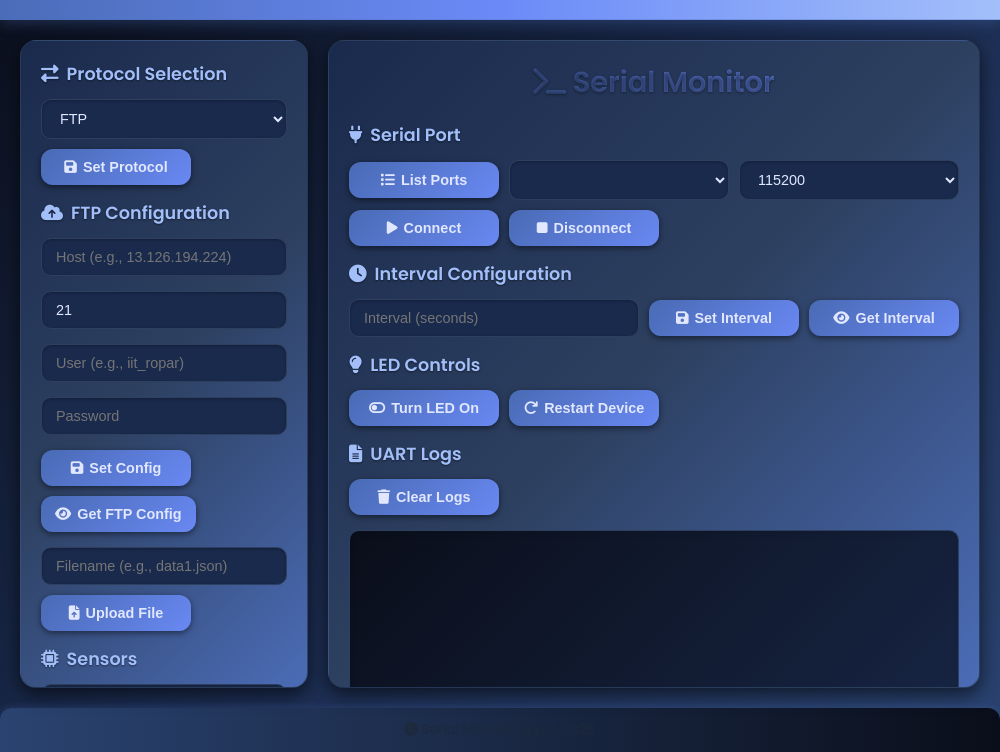
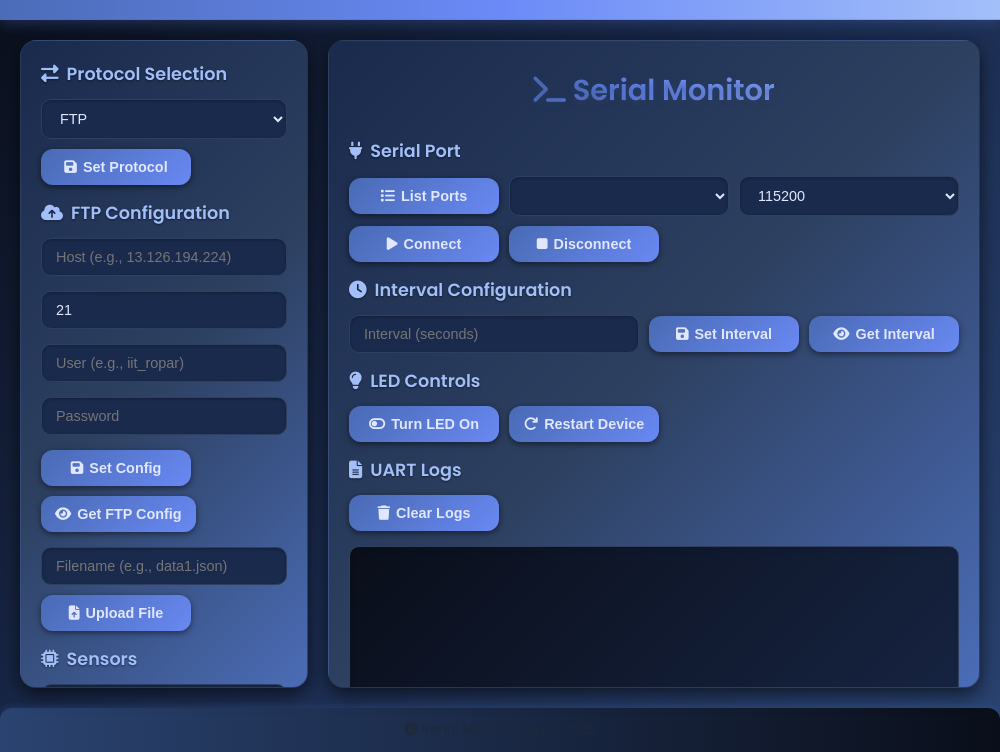
Before and after one commit to Rani-Kushwaha/serial-monitor-app, an Electron app: page index.html in a window 1000 px wide. Both pictures are taken after a click on the button 971 px from the left and 35 px from the top of the page. Shown: the part 52-804 px from the top of the page. Drawn offline with Linux system fonts and the light colour scheme; no server answers.

Commit message:
Make >_Serial Monitor visually appealing in both light and dark modes

```diff
--- a/styles.css
+++ b/styles.css
@@ -148,20 +148,49 @@ h2 {
   font-weight: 600;
 }
 
+/* Headings */
+h2 {
+  font-size: 1.8em;
+  margin-bottom: 18px;
+  text-align: center;
+  font-weight: 600;
+  position: relative;
+  padding: 8px 0;
+}
+
 body.light-mode h2 {
-  background: linear-gradient(90deg, #4b6cb7, #6b8af7);
+  background: linear-gradient(90deg, #4b6cb7, #6b8af7, #a3bffa);
   -webkit-background-clip: text;
   -webkit-text-fill-color: transparent;
-  text-shadow: 0 1px 3px rgba(0, 0, 0, 0.1);
+  text-shadow: 0 2px 4px rgba(75, 108, 183, 0.3);
+  background-clip: text;
 }
 
 body.dark-mode h2 {
-  background: linear-gradient(90deg, #2a4370, #6b8af7);
+  background: linear-gradient(90deg, #2a4370, #6b8af7, #a3bffa);
   -webkit-background-clip: text;
   -webkit-text-fill-color: transparent;
-  text-shadow: 0 1px 3px rgba(0, 0, 0, 0.4);
+  text-shadow: 0 2px 6px rgba(42, 67, 112, 0.5);
+  background-clip: text;
 }
 
+/* Add a pseudo-element for the ">" prefix with a distinct style */
+/* h2:before {
+  content: ">";
+  font-weight: 700;
+  margin-right: 8px;
+  color: #ff6b6b;
+  text-shadow: 0 1px 3px rgba(255, 107, 107, 0.4);
+  transition: color 0.3s ease;
+}
+
+body.dark-mode h2:before {
+  color: #ff8787;
+}
+
+body.light-mode h2:before {
+  color: #e63946;
+} */
 h3 {
   font-size: 1.1em;
   margin-bottom: 12px;
```
